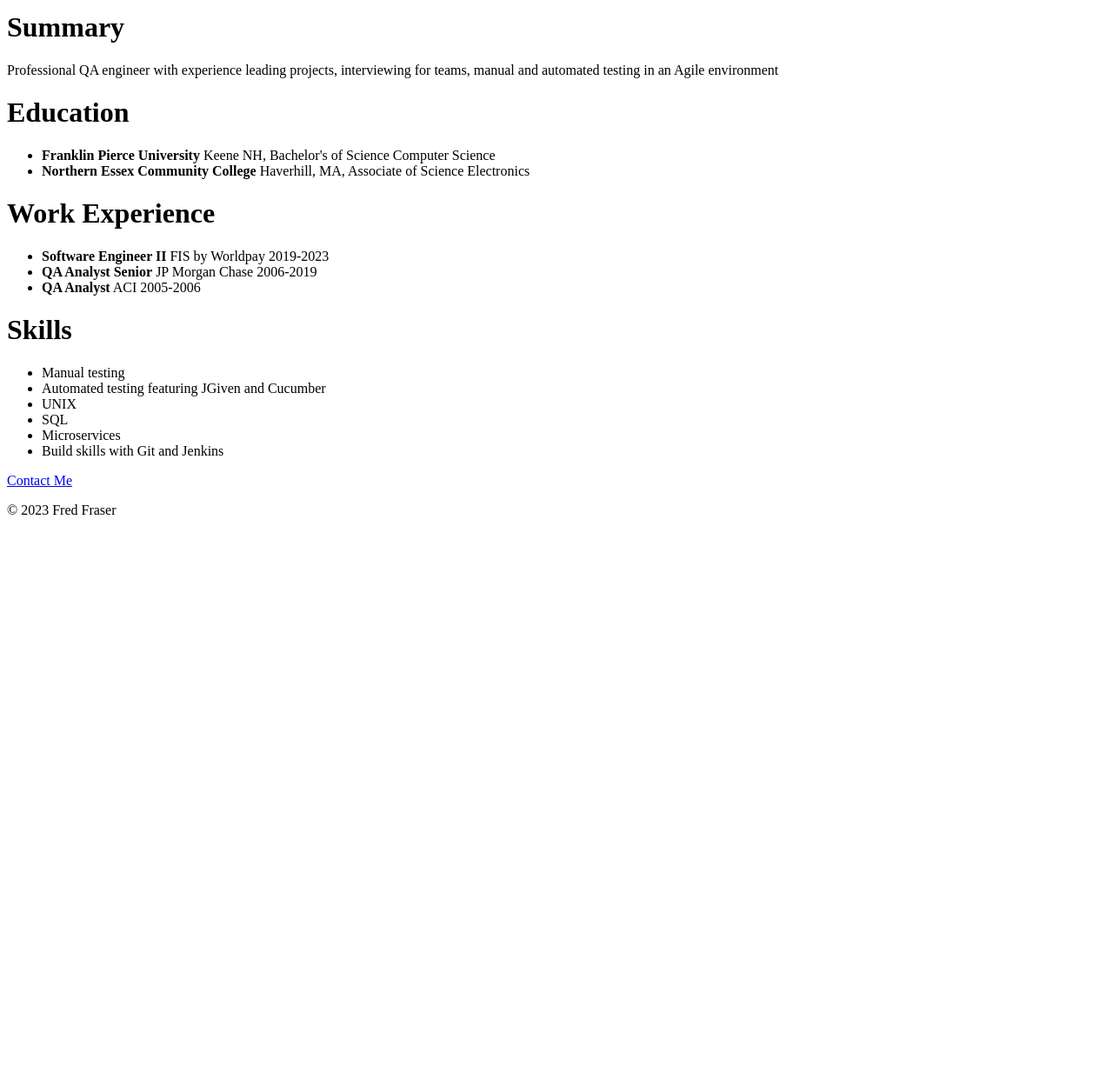
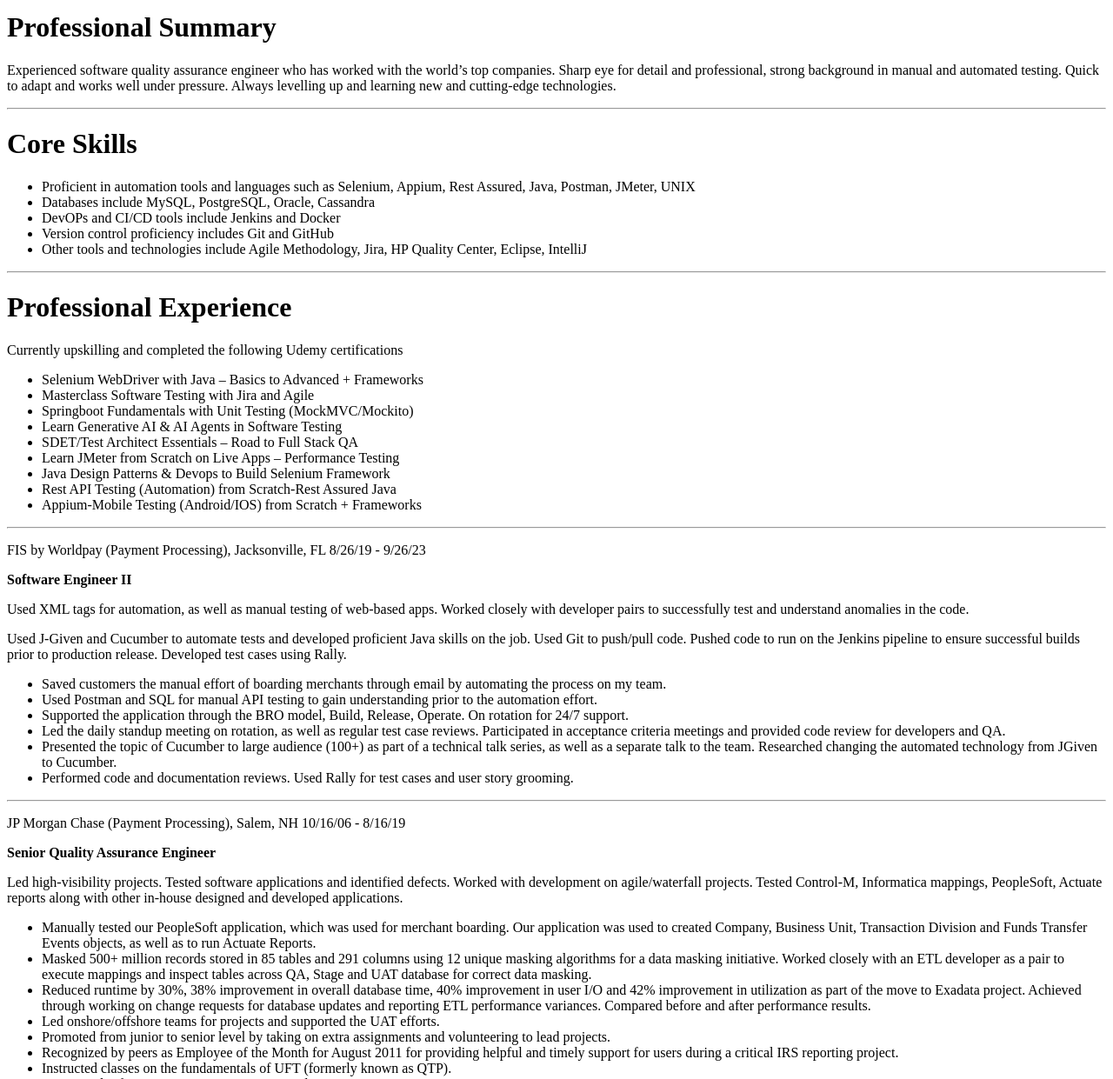
Before and after one commit to FredWFraser/CapstoneProject1-Resume, a plain HTML site: page index.html in a window 1280 px wide. Shown: the part 220-1461 px from the top of the page at 87% size. Before the commit the page ends 832 px from the top, so only its background shows below. Drawn offline with Linux system fonts and the light colour scheme.

Commit message:
Add files via upload

```diff
--- a/index.html
+++ b/index.html
@@ -2,37 +2,104 @@
  <html lang="en">
  <head>
     <meta charset="UTF-8">
-    <title><H1>My Resume</H1></title>
+    <title>Fred Fraser Resume</title>
  </head>
  <body>
-    <img src="./assets/images/Good Girl Still 8.jpg" height=200 width=350 alt="Fred's image"/>
-    <h1>Summary</h1>
-      <p>Professional QA engineer with experience leading projects, interviewing for teams, manual and automated testing in an
-        Agile environment
+   <img src="./assets/images/Good Girl Still 8.jpg" height="200 width=350" alt="Image of Fred"/>
+
+   <h1>Professional Summary</h1>
+   <p>Experienced software quality assurance engineer who has worked with the world’s top companies. Sharp eye for detail and professional, strong background in manual and automated testing. Quick to adapt and works well under pressure. Always levelling up and learning new and cutting-edge technologies.
    </p>
-    <h1>Education</h1>
+   <hr/>
+
+   <h1>Core Skills</h1>
    <ul>
-        <li><b>Franklin Pierce University</b> Keene NH, Bachelor's of Science Computer Science</li>
-        <li><b>Northern Essex Community College </b>Haverhill, MA, Associate of Science Electronics</li>
+      <li>Proficient in automation tools and languages such as Selenium, Appium, Rest Assured, Java, Postman, JMeter, UNIX</li>
+      <li>Databases include MySQL, PostgreSQL, Oracle, Cassandra</li>
+      <li>DevOPs and CI/CD tools include Jenkins and Docker</li>
+      <li>Version control proficiency includes Git and GitHub</li>
+      <li>Other tools and technologies include Agile Methodology, Jira, HP Quality Center, Eclipse, IntelliJ</li>
    </ul>
-    <h1>Work Experience</h1>
+   <hr/>
+
+   <h1>Professional Experience</h1>
+
+   <p>Currently upskilling and completed the following Udemy certifications</p>
    <ul>
-        <li><b>Software Engineer II</b> FIS by Worldpay 2019-2023</li>
-        <li><b>QA Analyst Senior</b> JP Morgan Chase 2006-2019</li>
-        <li><b>QA Analyst</b> ACI 2005-2006</li>
+      <li>Selenium WebDriver with Java – Basics to Advanced + Frameworks</li>
+      <li>Masterclass Software Testing with Jira and Agile</li>
+      <li>Springboot Fundamentals with Unit Testing (MockMVC/Mockito)</li>
+      <li>Learn Generative AI & AI Agents in Software Testing</li>
+      <li>SDET/Test Architect Essentials – Road to Full Stack QA</li>
+      <li>Learn JMeter from Scratch on Live Apps – Performance Testing</li>
+      <li>Java Design Patterns & Devops to Build Selenium Framework</li>
+      <li>Rest API Testing (Automation) from Scratch-Rest Assured Java</li>
+      <li>Appium-Mobile Testing (Android/IOS) from Scratch + Frameworks</li>
    </ul>
-    <h1>Skills</h1>
+   <hr/>
+
+   <p>FIS by Worldpay (Payment Processing), Jacksonville, FL 8/26/19 - 9/26/23</p>
+   <b>Software Engineer II</b>
+   <p>Used XML tags for automation, as well as manual testing of web-based apps. Worked closely with developer pairs to successfully test and understand anomalies in the code.
+   </p>
+   <p>Used J-Given and Cucumber to automate tests and developed proficient Java skills on the job. Used Git to push/pull code. Pushed code to run on the Jenkins pipeline to ensure successful builds prior to production release. Developed test cases using Rally.
+   </p>
+
+   <uL>
+      <li>Saved customers the manual effort of boarding merchants through email by automating the process on my team.</li>
+      <li>Used Postman and SQL for manual API testing to gain understanding prior to the automation effort.</li>
+      <li>Supported the application through the BRO model, Build, Release, Operate. On rotation for 24/7 support.</li>
+      <li>Led the daily standup meeting on rotation, as well as regular test case reviews. Participated in acceptance criteria meetings and provided code review for developers and QA.</li>
+      <li>Presented the topic of Cucumber to large audience (100+) as part of a technical talk series, as well as a separate talk to the team. Researched changing the automated technology from JGiven to Cucumber.</li>
+      <li>Performed code and documentation reviews. Used Rally for test cases and user story grooming.</li>
+   </uL>
+   <hr/>
+
+   <p>JP Morgan Chase (Payment Processing), Salem, NH 10/16/06 - 8/16/19</p>
+   <b>Senior Quality Assurance Engineer</b>
+   <p>Led high-visibility projects. Tested software applications and identified defects. Worked with development on agile/waterfall projects. Tested Control-M, Informatica mappings, PeopleSoft, Actuate reports along with other in-house designed and developed applications.
+   </p>
    <ul>
-        <li>Manual testing</li>
-        <li>Automated testing featuring JGiven and Cucumber</li>
-        <li>UNIX</li>
-        <li>SQL</li>
-        <li>Microservices</li>
-        <li>Build skills with Git and Jenkins</li>
+      <li>Manually tested our PeopleSoft application, which was used for merchant boarding. Our application was used to created Company, Business Unit, Transaction Division and Funds Transfer Events objects, as well as to run Actuate Reports.</li>
+      <li>Masked 500+ million records stored in 85 tables and 291 columns using 12 unique masking algorithms for a data masking initiative. Worked closely with an ETL developer as a pair to execute mappings and inspect tables across QA, Stage and UAT database for correct data masking.</li>
+      <li>Reduced runtime by 30%, 38% improvement in overall database time, 40% improvement in user I/O and 42% improvement in utilization as part of the move to Exadata project. Achieved
+         through working on change requests for database updates and reporting ETL performance
+         variances. Compared before and after performance results.</li>
+      <li>Led onshore/offshore teams for projects and supported the UAT efforts.</li>
+      <li>Promoted from junior to senior level by taking on extra assignments and volunteering to lead
+         projects.</li>
+      <li>Recognized by peers as Employee of the Month for August 2011 for providing helpful and timely
+         support for users during a critical IRS reporting project.</li>
+      <li>Instructed classes on the fundamentals of UFT (formerly known as QTP).</li>
+      <li>Automated Informatica processes using Control-M.</li>
+      <li>Debugged using UNIX logs and stack traces, SQL queries and Informatica system logs.</li>
    </ul>
+   <hr/>
+
+   <h1>Education and Honors</h1>
+  <b>Franklin Pierce University, Ringe, NH</b><br>
+   Bachelor of Science, Computer Science<br>
+   Magna cum Laude, Dean’s Honor List<br>
+   3.6 GPA<br>
+   <br>
+
+   <b>Northern Essex Community College, Haverhill, MA</b><br>
+   Associate in Science, Electronic Technology<br>
+   President’s List for Academic Honors<br>
+   3.97 GPA<br>
+   <br>
+
    <a href="./public/contact.html">Contact Me</a>
+
+
    <footer>
-        <p>© 2023 Fred Fraser</p>
+      <p>&#169 2025 Fred Fraser</p>
    </footer>
+
+
+
+
+
+
  </body>
  </html>
```
Also changed, not shown: public/contact.html (+1 -1 lines). Lines whose indentation alone changed are shown as unchanged.
